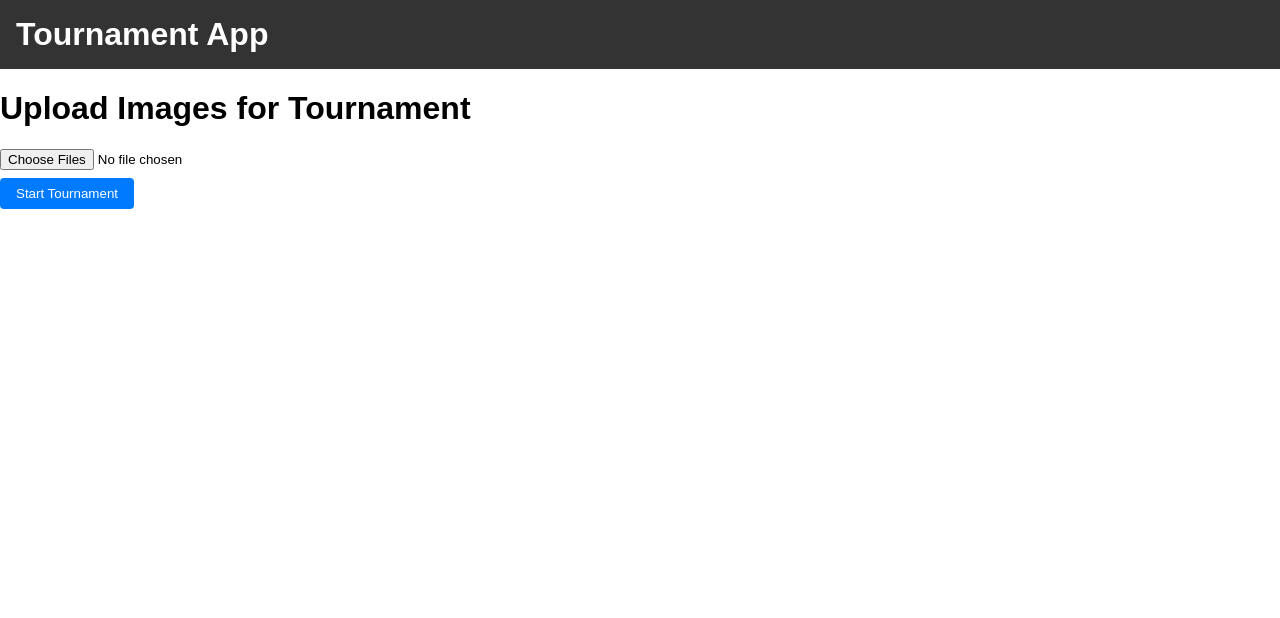
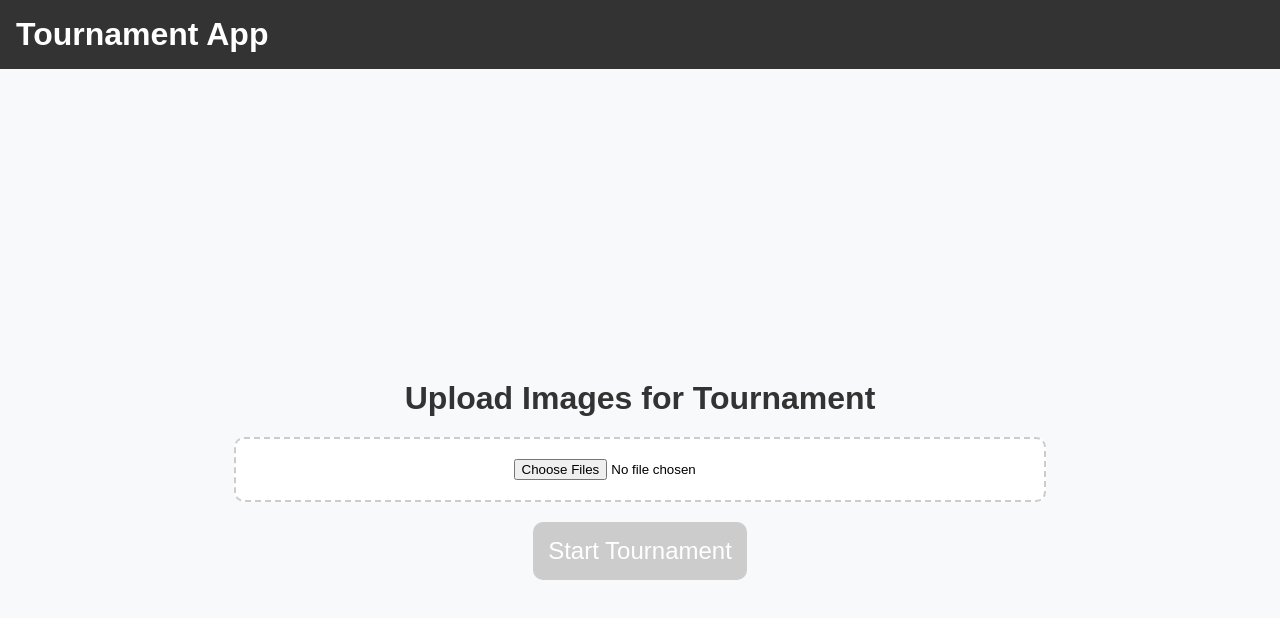
Before and after one commit to MJZ-Templates/tournament-app, a React (Vite) app: page /create-tournament in a window 1280 px wide. Shown: the top 618 px of the page. Built offline with nearby package versions, Linux system fonts and the light colour scheme.

Commit message:
design: 토너먼트 페이지 UI 구현

```diff
--- a/src/pages/CreateTournamentPage.jsx
+++ b/src/pages/CreateTournamentPage.jsx
@@ -2,6 +2,49 @@ import React, { useState } from "react";
 import { useNavigate } from "react-router-dom";
 import ImageUploader from "../components/ImageUploader";
 import { saveToLocalStorage } from "../utils/storage";
+import styled from "styled-components";
+
+const Container = styled.div`
+  display: flex;
+  flex-direction: column;
+  align-items: center;
+  justify-content: center;
+  height: 100vh;
+  background-color: #f8f9fa;
+`;
+
+const Title = styled.h1`
+  font-size: 2rem;
+  margin-bottom: 20px;
+  color: #333;
+`;
+
+const UploadSection = styled.div`
+  width: 60%;
+  display: flex;
+  flex-direction: column;
+  align-items: center;
+  padding: 20px;
+  border: 2px dashed #ccc;
+  border-radius: 10px;
+  background-color: white;
+`;
+
+const StartButton = styled.button`
+  padding: 15px;
+  font-size: 1.5rem;
+  background-color: ${(props) => (props.disabled ? "#ccc" : "#007bff")};
+  color: white;
+  border: none;
+  border-radius: 10px;
+  cursor: ${(props) => (props.disabled ? "not-allowed" : "pointer")};
+  transition: background-color 0.3s ease-in-out;
+  margin-top: 20px;
+
+  &:hover {
+    background-color: ${(props) => (props.disabled ? "#ccc" : "#0056b3")};
+  }
+`;
 
 const CreateTournamentPage = () => {
   const [images, setImages] = useState([]);
@@ -17,13 +60,15 @@ const CreateTournamentPage = () => {
   };
 
   return (
-    <div>
-      <h1>Upload Images for Tournament</h1>
-      <ImageUploader onUpload={handleUpload} />
-      <button onClick={handleStartTournament} disabled={images.length < 2}>
+    <Container>
+      <Title>Upload Images for Tournament</Title>
+      <UploadSection>
+        <ImageUploader onUpload={handleUpload} />
+      </UploadSection>
+      <StartButton onClick={handleStartTournament} disabled={images.length < 2}>
         Start Tournament
-      </button>
-    </div>
+      </StartButton>
+    </Container>
   );
 };
 
```
